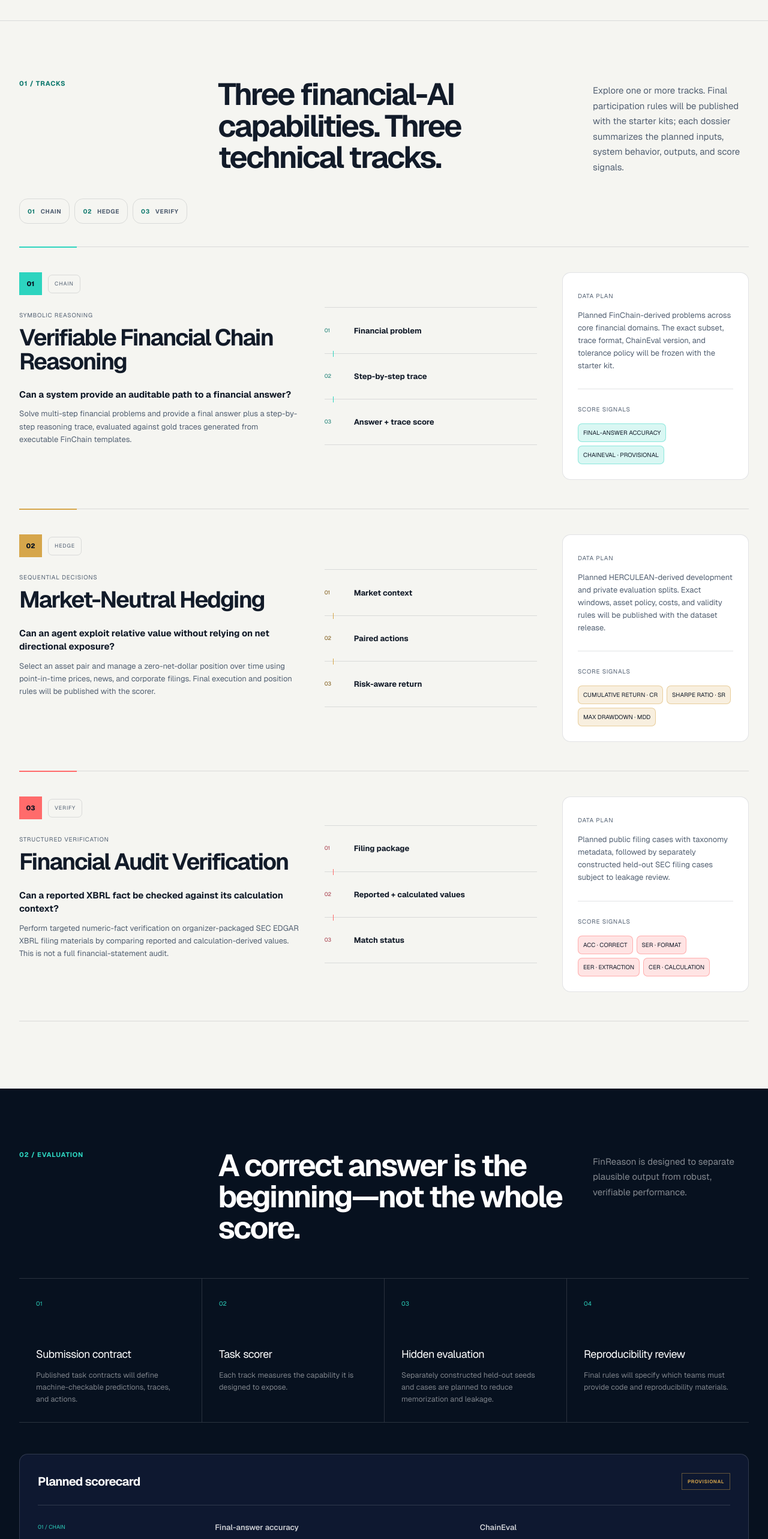
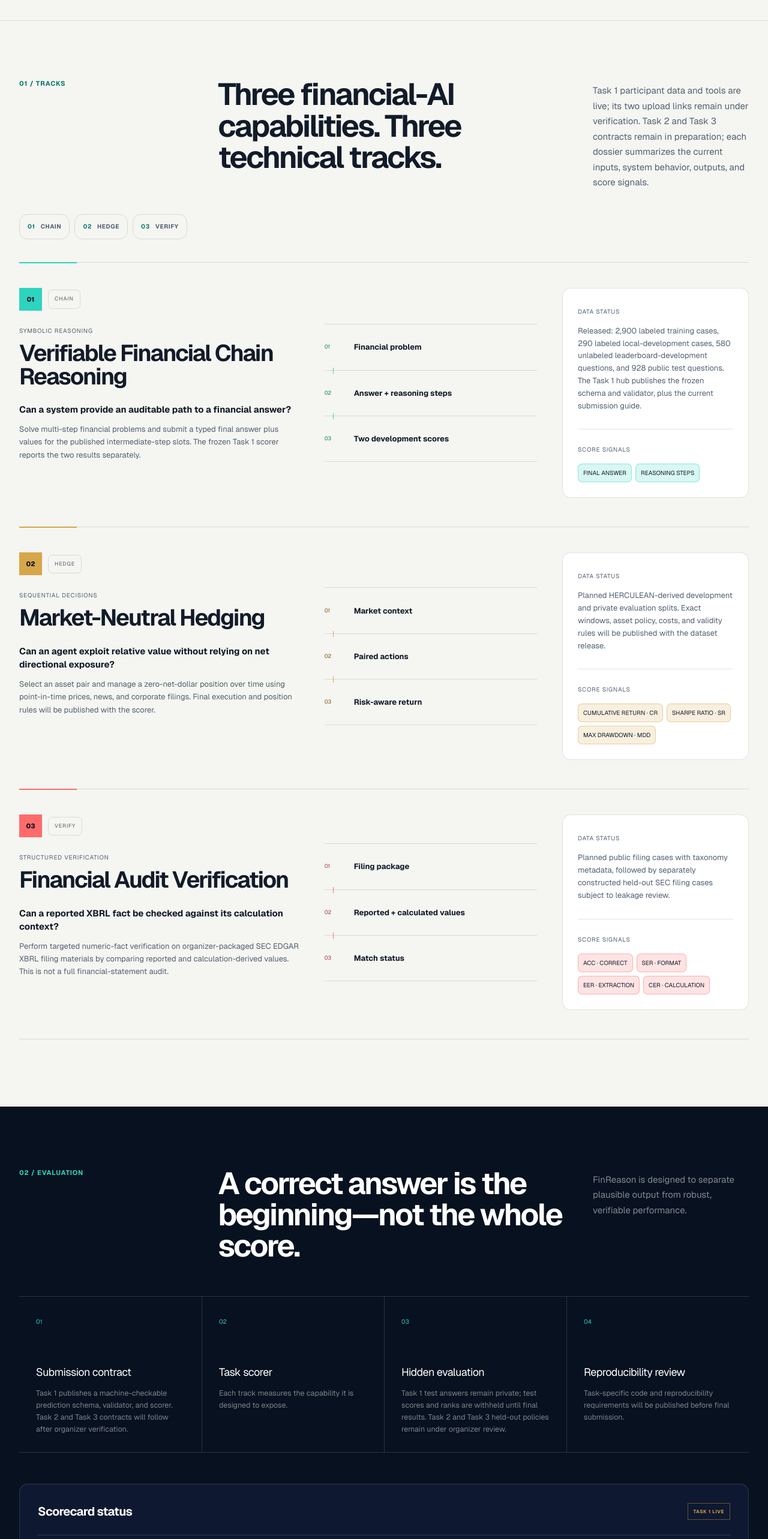
Before and after one commit to The-FinAI/IEEE-bigdata-cup, a Next.js app: page / in a window 1280 px wide. Shown: the part 1260-3826 px from the top of the page at 60% size. Built offline with nearby package versions, Linux system fonts and the light colour scheme; no server answers.

Commit message:
docs: mark Task 1 participant release live

```diff
--- a/app/launch-status.tsx
+++ b/app/launch-status.tsx
@@ -1,4 +1,5 @@
 import Link from "next/link";
+import { getTask1PublicConfig } from "./task1/public-config";
 
 const ieeeCupUrl = "https://bigdataieee.org/BigData2026/cup/";
 const loiUrl = "https://forms.gle/D4VJqjgtmcaC77DL8";
@@ -9,6 +10,15 @@ const ieeeTemplateUrl =
 const contactEmail = "zhuohan.xie@mbzuai.ac.ae";
 
 export function LaunchStatus() {
+  const config = getTask1PublicConfig();
+  const spaceLinksAreReady = Boolean(
+    config.siteMode === "final" &&
+      config.developmentSpace.state === "ready" &&
+      config.developmentSpace.url &&
+      config.testSpace.state === "ready" &&
+      config.testSpace.url,
+  );
+
   return (
     <aside className="interest-form" aria-labelledby="launch-status-title">
       <div className="form-heading">
@@ -50,9 +60,9 @@ export function LaunchStatus() {
       <div className="participant-notice">
         <strong>Separate Task 1 participant hub</strong>
         <p>
-          Task 1 publishes the training, development, and test files through the participant hub.
-          Development and test use separate submission pages. Development returns scores and can
-          update the leaderboard immediately, while test returns only an acceptance receipt.
+          Task 1 data and tools are released through the participant hub. {spaceLinksAreReady
+            ? "Development accepts a 580-row predictions ZIP and returns Final answer and Reasoning steps scores immediately; select Refresh leaderboard to load the current best result and rank. Test accepts a 928-row predictions ZIP and returns only an acceptance receipt, with no online score or rank."
+            : "The two direct-upload links remain under verification; the participant hub will publish them only after both checks pass."}
         </p>
         <div className="participant-notice-links">
           <Link href="/task1/">Open Task 1 participant hub</Link>
--- a/app/page.tsx
+++ b/app/page.tsx
@@ -1,4 +1,5 @@
 import { LaunchStatus } from "./launch-status";
+import { getTask1PublicConfig } from "./task1/public-config";
 
 const basePath = process.env.NEXT_PUBLIC_BASE_PATH ?? "";
 const loiUrl = "https://forms.gle/D4VJqjgtmcaC77DL8";
@@ -16,11 +17,11 @@ const tasks = [
     title: "Verifiable Financial Chain Reasoning",
     question: "Can a system provide an auditable path to a financial answer?",
     description:
-      "Solve multi-step financial problems and provide a final answer plus a step-by-step reasoning trace, evaluated against gold traces generated from executable FinChain templates.",
-    flow: ["Financial problem", "Step-by-step trace", "Answer + trace score"],
+      "Solve multi-step financial problems and submit a typed final answer plus values for the published intermediate-step slots. The frozen Task 1 scorer reports the two results separately.",
+    flow: ["Financial problem", "Answer + reasoning steps", "Two development scores"],
     data:
-      "Planned FinChain-derived problems across core financial domains. The exact subset, trace format, ChainEval version, and tolerance policy will be frozen with the starter kit.",
-    metrics: ["Final-answer accuracy", "ChainEval · provisional"],
+      "Released: 2,900 labeled training cases, 290 labeled local-development cases, 580 unlabeled leaderboard-development questions, and 928 public test questions. The Task 1 hub publishes the frozen schema and validator, plus the current submission guide.",
+    metrics: ["Final answer", "Reasoning steps"],
   },
   {
     number: "02",
@@ -70,7 +71,7 @@ const evaluationSteps = [
     number: "01",
     title: "Submission contract",
     detail:
-      "Published task contracts will define machine-checkable predictions, traces, and actions.",
+      "Task 1 publishes a machine-checkable prediction schema, validator, and scorer. Task 2 and Task 3 contracts will follow after organizer verification.",
   },
   {
     number: "02",
@@ -81,13 +82,13 @@ const evaluationSteps = [
     number: "03",
     title: "Hidden evaluation",
     detail:
-      "Separately constructed held-out seeds and cases are planned to reduce memorization and leakage.",
+      "Task 1 test answers remain private; test scores and ranks are withheld until final results. Task 2 and Task 3 held-out policies remain under organizer review.",
   },
   {
     number: "04",
     title: "Reproducibility review",
     detail:
-      "Final rules will specify which teams must provide code and reproducibility materials.",
+      "Task-specific code and reproducibility requirements will be published before final submission.",
   },
 ];
 
@@ -100,17 +101,18 @@ const launchItems = [
       "Teams planning to participate can share their task interests and contact details.",
   },
   {
-    state: "upcoming",
-    label: "Starter kits",
-    date: "TBD",
-    detail: "Schemas, validators, baselines, and samples are being prepared.",
+    state: "current",
+    label: "Task 1 participant hub",
+    date: "DATA LIVE",
+    detail:
+      "Training, development, and test files, plus the submission guide and practice baselines, are live. The participant hub shows current upload availability.",
   },
   {
-    state: "current",
-    label: "Task 1 participant hub",
-    date: "TASK 1 HUB",
+    state: "upcoming",
+    label: "Task 2 + Task 3 release",
+    date: "PENDING",
     detail:
-      "One stable participant hub publishes all public Task 1 files, the development leaderboard, and current upload status.",
+      "Contracts, datasets, scorers, submission routes, and task-specific dates will follow organizer testing.",
   },
   {
     state: "scheduled",
@@ -207,6 +209,15 @@ const faqs = [
 ];
 
 export default function Home() {
+  const config = getTask1PublicConfig();
+  const spaceLinksAreReady = Boolean(
+    config.siteMode === "final" &&
+      config.developmentSpace.state === "ready" &&
+      config.developmentSpace.url &&
+      config.testSpace.state === "ready" &&
+      config.testSpace.url,
+  );
+
   return (
     <>
       <a className="skip-link" href="#main-content">
@@ -383,9 +394,12 @@ export default function Home() {
           <div>
             <h2>Three financial-AI capabilities. Three technical tracks.</h2>
             <p>
-              Explore one or more tracks. Final participation rules will be
-              published with the starter kits; each dossier summarizes the
-              planned inputs, system behavior, outputs, and score signals.
+              {spaceLinksAreReady
+                ? "Task 1 is live with frozen participant data and direct uploads. "
+                : "Task 1 participant data and tools are live; its two upload links remain under verification. "}
+              Task 2 and Task 3 contracts remain in preparation; each dossier
+              summarizes the current inputs, system behavior, outputs, and
+              score signals.
             </p>
           </div>
         </div>
@@ -432,7 +446,7 @@ export default function Home() {
 
               <div className="dossier-meta">
                 <div>
-                  <span className="meta-label">Data plan</span>
+                  <span className="meta-label">Data status</span>
                   <p>{task.data}</p>
                 </div>
                 <div>
@@ -474,13 +488,13 @@ export default function Home() {
 
           <div className="scorecard">
             <div className="scorecard-heading">
-              <span>Planned scorecard</span>
-              <strong>PROVISIONAL</strong>
+              <span>Scorecard status</span>
+              <strong>TASK 1 LIVE</strong>
             </div>
             <div className="score-row">
               <span>01 / CHAIN</span>
-              <strong>Final-answer accuracy</strong>
-              <strong>ChainEval</strong>
+              <strong>Final answer</strong>
+              <strong>Reasoning steps</strong>
             </div>
             <div className="score-row">
               <span>02 / HEDGE</span>
@@ -493,8 +507,9 @@ export default function Home() {
               <strong>EER · CER</strong>
             </div>
             <p>
-              Final formulas, tolerances, tie-breaks, and validity rules will be
-              published with the public scorers.
+              Task 1 uses the published scorer and labels above. Task 2 and Task
+              3 formulas, tolerances, tie-breaks, and validity rules will be
+              published with their public scorers.
             </p>
           </div>
         </div>
@@ -506,9 +521,12 @@ export default function Home() {
           <div>
             <h2>One source of truth as the competition comes online.</h2>
             <p>
-              Final paper and solution submissions are due on 15 November.
-              Dataset, starter kit, and competition-platform dates will be
-              added after organizer testing.
+              {spaceLinksAreReady
+                ? "Task 1 data and direct uploads are live. "
+                : "Task 1 data is live; its two upload links remain under verification. "}
+              Task 2 and Task 3 release dates will be added after organizer
+              testing. Final paper and solution submissions are due on 15
+              November.
             </p>
           </div>
         </div>
--- a/app/task1/page.tsx
+++ b/app/task1/page.tsx
@@ -93,7 +93,7 @@ export default function Task1HubPage() {
           <h2>Submit 580 predictions.</h2>
           <p>
             Use the published development questions and expected IDs. Accepted submissions show the
-            final-answer and checkpoint scores. Select Refresh leaderboard in the development workspace
+            Final answer and Reasoning steps scores. Select Refresh leaderboard in the development workspace
             to load the current best-per-team result and rank.
           </p>
           <Link className="button button-primary" href="/task1/submit/#how-to-submit">
--- a/app/task1/submission-guide.tsx
+++ b/app/task1/submission-guide.tsx
@@ -175,7 +175,7 @@ export function SubmissionGuide({
           <div>
             <h3><span className="sr-only">Step 6 of 6: </span>Check the correct result.</h3>
             <p>
-              <strong>Development:</strong> wait for the receipt to show the final-answer and checkpoint
+              <strong>Development:</strong> wait for the receipt to show the Final answer and Reasoning steps
               scores, then select <strong>Refresh leaderboard</strong> to load the current best-per-team table
               and rank. <strong>Test:</strong> save the receipt ID; no test score or rank is shown before the
               final results are released.
--- a/app/task1/submit/page.tsx
+++ b/app/task1/submit/page.tsx
@@ -74,7 +74,7 @@ export default function Task1SubmitPage() {
           </div>
           <p>
             Development and test use separate submission pages. An accepted development upload shows
-            the final-answer and checkpoint scores in its receipt; select Refresh leaderboard in the
+            the Final answer and Reasoning steps scores in its receipt; select Refresh leaderboard in the
             development workspace to load the current best-per-team table and rank. Test returns only an
             acceptance receipt, with no score or rank before the final results are released.
           </p>
@@ -138,7 +138,7 @@ export default function Task1SubmitPage() {
           <h2>Receive scores immediately.</h2>
           <p>
             Upload the 580-row predictions ZIP. Each accepted submission immediately returns the
-            final-answer and checkpoint scores. Select Refresh leaderboard to load the current
+            Final answer and Reasoning steps scores. Select Refresh leaderboard to load the current
             best-per-team result and rank.
           </p>
         </article>
--- a/app/terms/page.tsx
+++ b/app/terms/page.tsx
@@ -135,8 +135,8 @@ export default function TermsPage() {
           <h2 id="terms-evaluation">Task 1 scores and results</h2>
           <p>
             Public training materials may be used as described in their release
-            documentation. Accepted development submissions return final-answer
-            and reasoning-step scores and may enter the development leaderboard.
+            documentation. Accepted development submissions return Final answer
+            and Reasoning steps scores and may enter the development leaderboard.
             Accepted test submissions return an acceptance receipt only. They do
             not receive an online score or rank and do not appear on an online
             test leaderboard. The organizers perform official test evaluation
```
Also changed, not shown: 2 other files (tests, documents, lock files or other folders).
